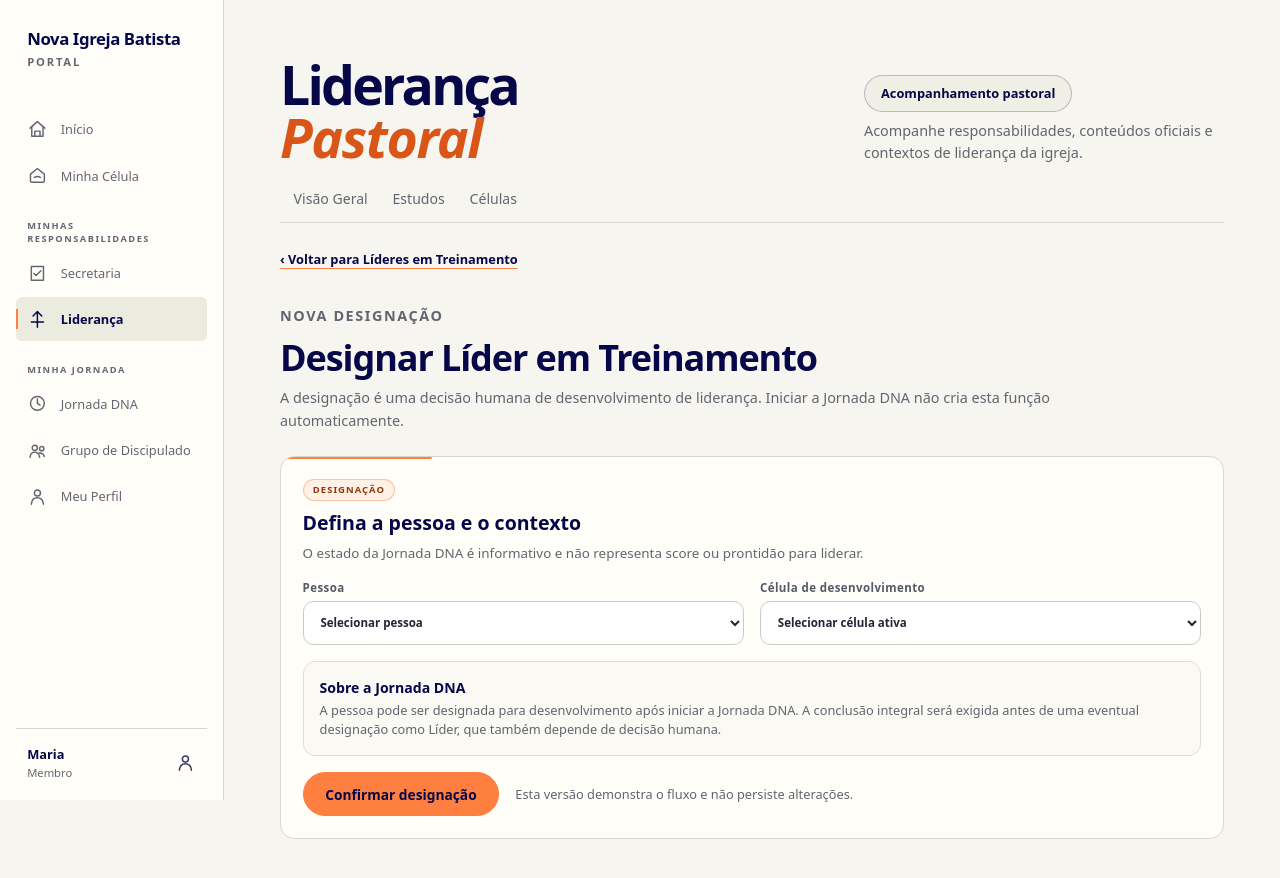
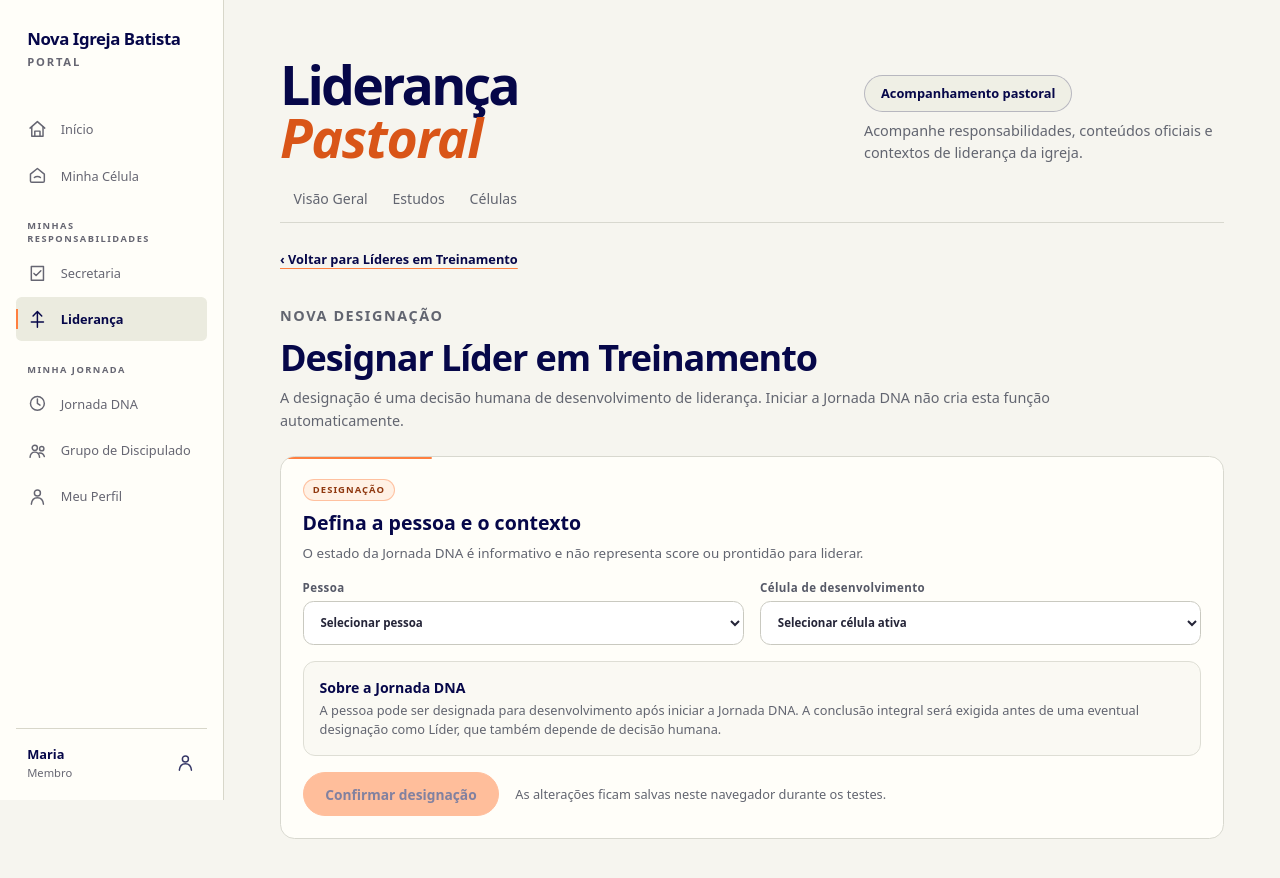
Before and after one commit to hiltonferreira/portal-novaigrejabatista, a Next.js app: page /pastor/lideres-em-treinamento/designar in a window 1280 px wide. Shown: the top 878 px of the page. Built offline with nearby package versions, Linux system fonts and the light colour scheme.

Commit message:
feat: wire trainee designation persistence

```diff
--- a/app/pastor/lideres-em-treinamento/designar/page.tsx
+++ b/app/pastor/lideres-em-treinamento/designar/page.tsx
@@ -4,6 +4,7 @@ import { leadershipDesignationCandidatesMock } from "@/data/leadership-developme
 import { churchCellsMock } from "@/data/cell";
 import styles from "../../pastor.module.css";
 import formStyles from "./designation.module.css";
+import { DesignationForm } from "./designation-form";
 
 export default function Page() {
   return <div className={`${styles.directoryPage} ${formStyles.page}`}>
@@ -11,12 +12,7 @@ export default function Page() {
     <header className={formStyles.heading}><p className={formStyles.eyebrow}>Nova designação</p><h1>Designar Líder em Treinamento</h1><p>A designação é uma decisão humana de desenvolvimento de liderança. Iniciar a Jornada DNA não cria esta função automaticamente.</p></header>
     <section className={formStyles.section}>
       <div className={formStyles.sectionHeading}><ContextTag>Designação</ContextTag><h2>Defina a pessoa e o contexto</h2><p>O estado da Jornada DNA é informativo e não representa score ou prontidão para liderar.</p></div>
-      <form className={formStyles.form}>
-        <label>Pessoa<select name="person" defaultValue=""><option value="">Selecionar pessoa</option>{leadershipDesignationCandidatesMock.map((person)=><option key={person.id} value={person.id}>{person.name} · {person.journeyLabel}</option>)}</select></label>
-        <label>Célula de desenvolvimento<select name="cell" defaultValue=""><option value="">Selecionar célula ativa</option>{churchCellsMock.filter((cell)=>cell.status==="Ativa").map((cell)=><option key={cell.id} value={cell.id}>{cell.name}</option>)}</select></label>
-        <div className={formStyles.note}><strong>Sobre a Jornada DNA</strong><p>A pessoa pode ser designada para desenvolvimento após iniciar a Jornada DNA. A conclusão integral será exigida antes de uma eventual designação como Líder, que também depende de decisão humana.</p></div>
-        <div className={formStyles.actions}><button className="action-link primary" type="button">Confirmar designação</button><p>Esta versão demonstra o fluxo e não persiste alterações.</p></div>
-      </form>
+      <DesignationForm candidates={leadershipDesignationCandidatesMock} cells={churchCellsMock} />
     </section>
   </div>;
 }
```
